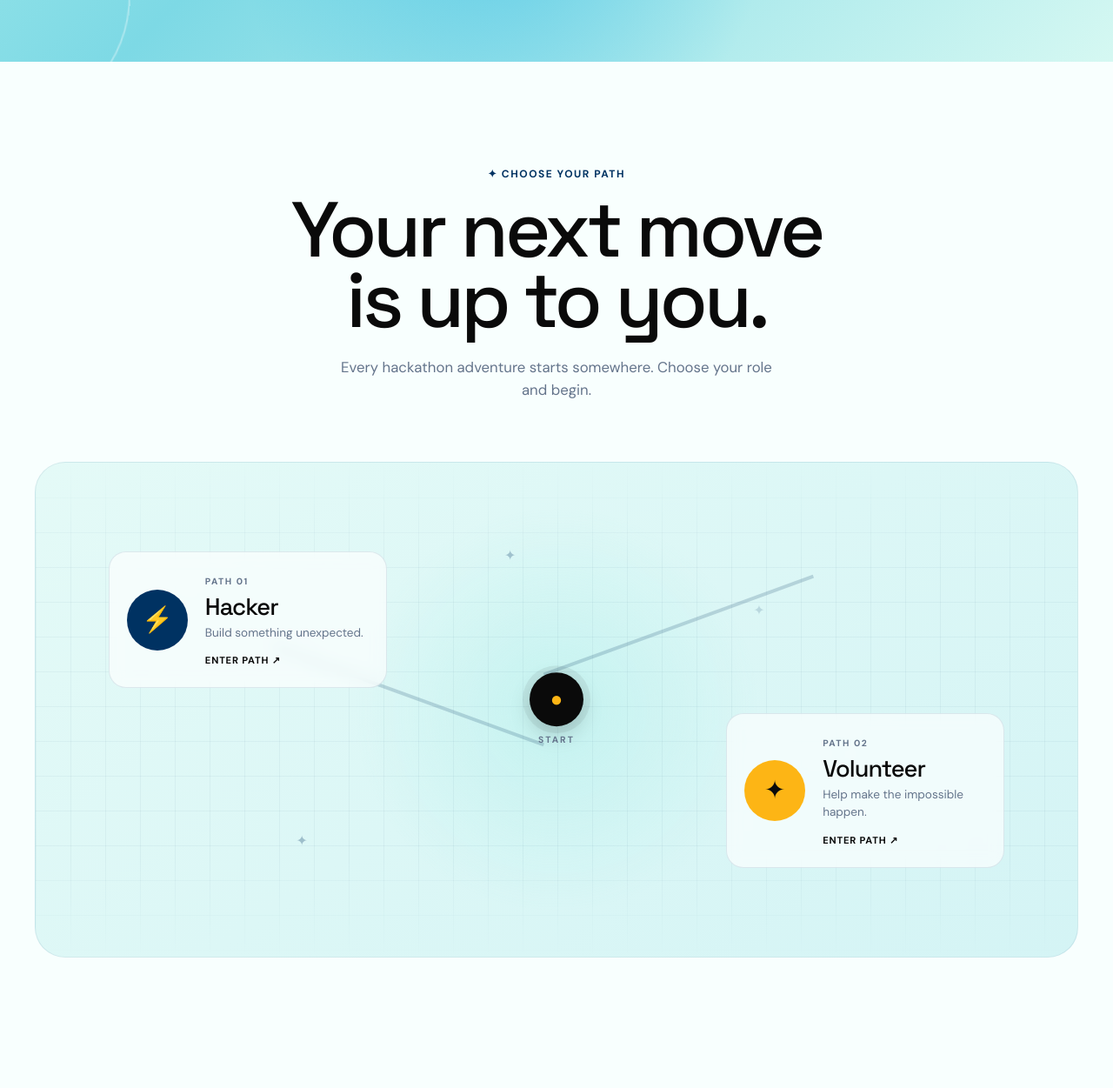
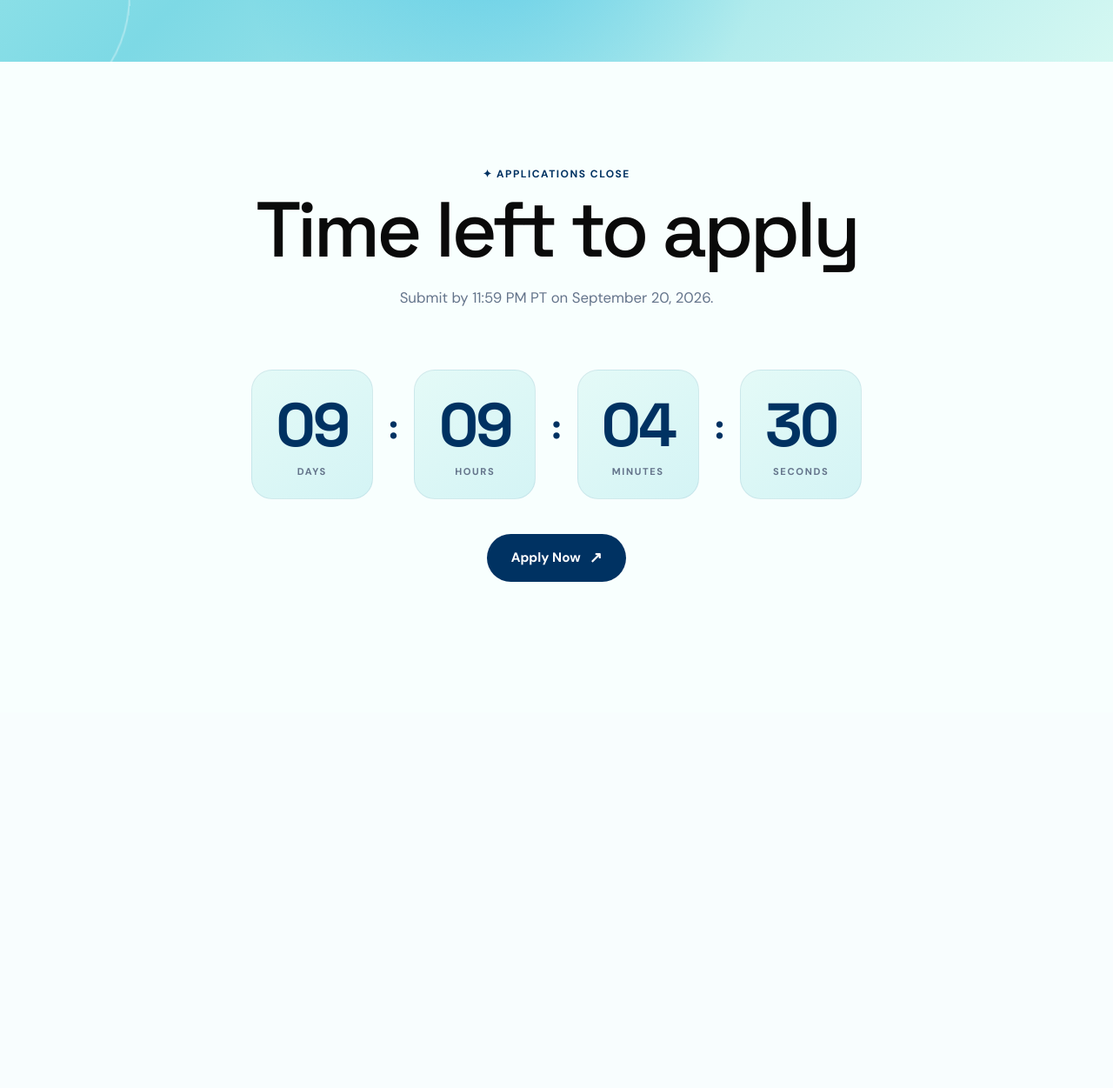
Before and after one commit to shivanikini24/calhacks-portal, a Flask app: page / in a window 1280 px wide. Shown: the part 730-1981 px from the top of the page at 87% size. After the commit the page ends 1399 px from the top, so only its background shows below. Run offline with Flask 3, Linux system fonts and the light colour scheme.

Commit message:
added countdown timer as second section of homepage'

```diff
--- a/app/static/style.css
+++ b/app/static/style.css
@@ -682,495 +682,142 @@ h6 {
 }
 
 /* =================================
-   VIDEO GAME PATH SECTION
+   APPLICATION COUNTDOWN
 ================================= */
 
-.game-section {
+.countdown-section {
     position: relative;
     background: #f8fffe;
     padding: 120px 30px 150px;
     overflow: hidden;
 }
 
-.game-container {
-    max-width: 1200px;
+.countdown-container {
+    max-width: 1100px;
     margin: 0 auto;
+    text-align: center;
 }
 
-.game-header {
-    text-align: center;
-    position: relative;
-    z-index: 5;
-}
-
-.game-header .section-eyebrow {
+.countdown-header .section-eyebrow {
     color: #003262;
 }
 
-.game-header h2 {
+.countdown-header h2 {
     font-size: clamp(3rem, 7vw, 6rem);
     line-height: 0.9;
     letter-spacing: -4px;
     margin: 15px 0 25px;
 }
 
-.game-header p {
+.countdown-header p {
     max-width: 500px;
     margin: 0 auto;
     color: #64748b;
     font-size: 1.05rem;
 }
 
+.countdown-clock {
+    display: flex;
+    align-items: center;
+    justify-content: center;
+    gap: 18px;
+    margin: 70px auto 40px;
+    flex-wrap: wrap;
+}
 
-/* =================================
-   GAME MAP
-================================= */
-
-.game-map {
-    position: relative;
-
-    height: 570px;
-
-    margin-top: 70px;
-
-    border-radius: 35px;
-
+.countdown-unit {
+    min-width: 140px;
+    padding: 28px 18px 22px;
+    border-radius: 24px;
     background:
-        radial-gradient(
-            circle at 50% 50%,
-            rgba(142, 232, 226, 0.3),
-            transparent 35%
-        ),
         linear-gradient(
             145deg,
             #e4faf7,
             #d4f4f5
         );
-
     border: 1px solid rgba(0, 50, 98, 0.08);
-
-    overflow: hidden;
 }
 
-
-/* subtle grid like a game map */
-
-.game-map::before {
-    content: "";
-
-    position: absolute;
-
-    inset: 0;
-
-    background-image:
-        linear-gradient(
-            rgba(0, 50, 98, 0.045) 1px,
-            transparent 1px
-        ),
-        linear-gradient(
-            90deg,
-            rgba(0, 50, 98, 0.045) 1px,
-            transparent 1px
-        );
-
-    background-size: 40px 40px;
-
-    mask-image: linear-gradient(
-        to bottom,
-        transparent,
-        black 20%,
-        black 80%,
-        transparent
-    );
+.countdown-value {
+    display: block;
+    font-family: "Space Grotesk", sans-serif;
+    font-size: clamp(2.6rem, 6vw, 4.4rem);
+    font-weight: 700;
+    line-height: 1;
+    letter-spacing: -3px;
+    color: #003262;
 }
 
-
-/* =================================
-   START POINT
-================================= */
-
-.start-point {
-    position: absolute;
-
-    left: 50%;
-    top: 50%;
-
-    transform: translate(-50%, -50%);
-
-    z-index: 5;
-
-    text-align: center;
-}
-
-.start-point span {
+.countdown-label {
     display: block;
-
-    margin-top: 8px;
-
-    font-size: 0.65rem;
+    margin-top: 10px;
+    font-size: 0.7rem;
     font-weight: 700;
-
-    letter-spacing: 2px;
-
+    letter-spacing: 1.6px;
+    text-transform: uppercase;
     color: #64748b;
 }
 
-.player {
-    width: 62px;
-    height: 62px;
-
-    display: flex;
-    align-items: center;
-    justify-content: center;
-
-    border-radius: 50%;
-
-    background: #0a0a0a;
-
-    color: #fdb515;
-
-    font-size: 1.5rem;
-
-    box-shadow:
-        0 0 0 8px rgba(10, 10, 10, 0.06),
-        0 10px 25px rgba(0, 0, 0, 0.15);
-
-    transition: all 0.5s ease;
+.countdown-separator {
+    font-family: "Space Grotesk", sans-serif;
+    font-size: 2.4rem;
+    font-weight: 700;
+    color: #003262;
+    margin-top: -18px;
 }
 
-
-/* =================================
-   BRANCHING ROADS
-================================= */
-
-.branch {
-    position: absolute;
-
-    left: 50%;
-    top: 50%;
-
-    width: 330px;
-    height: 90px;
-
-    border-top: 4px solid rgba(0, 50, 98, 0.18);
-
-    transform-origin: left center;
-
-    transition:
-        border-color 0.4s ease,
-        filter 0.4s ease;
+.countdown-closed {
+    margin: 0 0 28px;
+    font-family: "Space Grotesk", sans-serif;
+    font-size: 1.3rem;
+    color: #003262;
 }
 
-.branch-left {
-    transform: translateY(-50%) rotate(200deg);
+.countdown-apply {
+    display: inline-flex;
+    align-items: center;
+    gap: 10px;
+    background: #003262;
+    color: white;
+    border-radius: 40px;
+    padding: 14px 28px;
+    font-size: 0.95rem;
+    font-weight: 700;
+    text-decoration: none;
+    transition: all 0.25s ease;
 }
 
-.branch-right {
-    transform: translateY(-50%) rotate(-20deg);
+.countdown-apply:hover {
+    color: #0a0a0a;
+    background: #fdb515;
+    transform: translateY(-4px);
 }
 
-
-/* glowing inner road */
-
-.branch::after {
-    content: "";
-
-    position: absolute;
-
-    left: 0;
-    top: -2px;
-
-    width: 100%;
-    height: 4px;
-
-    background: transparent;
-
-    box-shadow: none;
-
-    transition: all 0.4s ease;
+.countdown-apply::after {
+    content: "↗";
+    font-size: 1.1rem;
 }
 
-
-/* =================================
-   PATH OPTIONS
-================================= */
-
-.path-option {
-    position: absolute;
-
-    display: flex;
-    align-items: center;
-    gap: 20px;
-
-    width: 320px;
-
-    padding: 20px;
-
-    text-decoration: none;
-
-    color: #0a0a0a;
-
-    border-radius: 20px;
-
-    background: rgba(255, 255, 255, 0.65);
-
-    border: 1px solid rgba(0, 50, 98, 0.1);
-
-    backdrop-filter: blur(8px);
-
-    transition:
-        transform 0.4s ease,
-        box-shadow 0.4s ease,
-        background 0.4s ease,
-        opacity 0.4s ease;
-
-    z-index: 6;
-}
-
-.path-option.hacker {
-    left: 7%;
-    top: 18%;
-}
-
-.path-option.volunteer {
-    right: 7%;
-    bottom: 18%;
-}
-
-
-/* destination circle */
-
-.destination {
-    flex-shrink: 0;
-
-    width: 70px;
-    height: 70px;
-
-    display: flex;
-    align-items: center;
-    justify-content: center;
-
-    border-radius: 50%;
-
-    font-size: 1.8rem;
-
-    transition:
-        transform 0.4s ease,
-        box-shadow 0.4s ease;
-}
-
-.hacker .destination {
-    background: #003262;
-    color: #fdb515;
-}
-
-.volunteer .destination {
-    background: #fdb515;
-    color: #0a0a0a;
-}
-
-
-/* path text */
-
-.path-number {
-    font-size: 0.65rem;
-
-    font-weight: 700;
-
-    letter-spacing: 1.5px;
-
-    color: #64748b;
-}
-
-.path-info h3 {
-    margin: 3px 0;
-
-    font-size: 1.7rem;
-
-    letter-spacing: -1px;
-}
-
-.path-info p {
-    margin: 0 0 8px;
-
-    font-size: 0.85rem;
-
-    color: #64748b;
-}
-
-.enter-path {
-    font-size: 0.7rem;
-
-    font-weight: 700;
-
-    letter-spacing: 0.8px;
-}
-
-
-/* =================================
-   HOVER GAME EFFECTS
-================================= */
-
-.path-option:hover {
-    transform: translateY(-10px) scale(1.03);
-
-    background: white;
-
-    box-shadow:
-        0 20px 45px rgba(0, 50, 98, 0.15);
-}
-
-.path-option:hover .destination {
-    transform: scale(1.15) rotate(8deg);
-
-    box-shadow:
-        0 0 0 10px rgba(255, 255, 255, 0.5),
-        0 10px 25px rgba(0, 50, 98, 0.15);
-}
-
-
-/* when either path is hovered, dim the other */
-
-.game-map:has(.hacker:hover) .volunteer {
-    opacity: 0.45;
-}
-
-.game-map:has(.volunteer:hover) .hacker {
-    opacity: 0.45;
-}
-
-
-/* light up road */
-
-.game-map:has(.hacker:hover) .branch-left {
-    border-color: #003262;
-
-    filter:
-        drop-shadow(0 0 7px rgba(0, 50, 98, 0.5));
-}
-
-.game-map:has(.volunteer:hover) .branch-right {
-    border-color: #fdb515;
-
-    filter:
-        drop-shadow(0 0 7px rgba(253, 181, 21, 0.6));
-}
-
-
-/* move player toward selected path */
-
-.game-map:has(.hacker:hover) .player {
-    transform: translate(-140px, -80px);
-
-    background: #003262;
-
-    box-shadow:
-        0 0 0 8px rgba(0, 50, 98, 0.12),
-        0 0 25px rgba(0, 50, 98, 0.5);
-}
-
-.game-map:has(.volunteer:hover) .player {
-    transform: translate(140px, 80px);
-
-    background: #fdb515;
-
-    color: #0a0a0a;
-
-    box-shadow:
-        0 0 0 8px rgba(253, 181, 21, 0.15),
-        0 0 25px rgba(253, 181, 21, 0.6);
-}
-
-
-/* =================================
-   MAP DECORATIONS
-================================= */
-
-.map-star {
-    position: absolute;
-
-    color: rgba(0, 50, 98, 0.3);
-
-    animation: mapStarFloat 4s ease-in-out infinite;
-}
-
-.star-a {
-    top: 18%;
-    left: 45%;
-}
-
-.star-b {
-    bottom: 20%;
-    left: 25%;
-
-    animation-delay: 1s;
-}
-
-.star-c {
-    top: 28%;
-    right: 30%;
-
-    animation-delay: 2s;
-}
-
-
-@keyframes mapStarFloat {
-
-    0%,
-    100% {
-        transform: translateY(0);
-        opacity: 0.4;
-    }
-
-    50% {
-        transform: translateY(-8px);
-        opacity: 1;
-    }
-}
-
-
-/* =================================
-   MOBILE
-================================= */
-
 @media (max-width: 800px) {
-
-    .game-section {
+    .countdown-section {
         padding: 90px 20px;
     }
 
-    .game-header h2 {
+    .countdown-header h2 {
         letter-spacing: -2px;
     }
 
-    .game-map {
-        height: 650px;
+    .countdown-clock {
         margin-top: 50px;
+        gap: 10px;
     }
 
-    .path-option {
-        width: calc(100% - 40px);
+    .countdown-unit {
+        min-width: calc(50% - 20px);
+        flex: 1 1 140px;
     }
 
-    .path-option.hacker {
-        left: 20px;
-        top: 10%;
-    }
-
-    .path-option.volunteer {
-        right: 20px;
-        bottom: 10%;
-    }
-
-    .branch {
-        width: 220px;
-    }
-
-    .game-map:has(.hacker:hover) .player {
-        transform: translate(-90px, -100px);
-    }
-
-    .game-map:has(.volunteer:hover) .player {
-        transform: translate(90px, 100px);
+    .countdown-separator {
+        display: none;
     }
 }
--- a/app/templates/index.html
+++ b/app/templates/index.html
@@ -80,133 +80,118 @@
 </section>
 
 
-<!-- Application options -->
+<section class="countdown-section">
 
-<section class="game-section">
+    <div class="countdown-container">
 
-    <div class="game-container">
-
-        <div class="game-header">
+        <div class="countdown-header">
 
             <div class="section-eyebrow">
-                ✦ Choose your path
+                ✦ Applications close
             </div>
 
             <h2>
-                Your next move<br>
-                is up to you.
+                Time left to apply
             </h2>
 
             <p>
-                Every hackathon adventure starts somewhere.
-                Choose your role and begin.
+                Submit by 11:59 PM PT on September 20, 2026.
             </p>
 
         </div>
 
+        <div
+            id="application-countdown"
+            class="countdown-clock"
+            data-deadline="2026-09-21T06:59:00.000Z"
+        >
 
-        <div class="game-map">
-
-            <!-- Decorative stars -->
-
-            <div class="map-star star-a">✦</div>
-            <div class="map-star star-b">✦</div>
-            <div class="map-star star-c">✦</div>
-
-
-            <!-- Starting point -->
-
-            <div class="start-point">
-
-                <div class="player">
-                    ●
-                </div>
-
-                <span>
-                    START
-                </span>
-
+            <div class="countdown-unit">
+                <span class="countdown-value" data-unit="days">00</span>
+                <span class="countdown-label">Days</span>
             </div>
 
+            <div class="countdown-separator">:</div>
 
-            <!-- Branching paths -->
+            <div class="countdown-unit">
+                <span class="countdown-value" data-unit="hours">00</span>
+                <span class="countdown-label">Hours</span>
+            </div>
 
-            <div class="branch branch-left"></div>
+            <div class="countdown-separator">:</div>
 
-            <div class="branch branch-right"></div>
+            <div class="countdown-unit">
+                <span class="countdown-value" data-unit="minutes">00</span>
+                <span class="countdown-label">Minutes</span>
+            </div>
 
+            <div class="countdown-separator">:</div>
 
-            <!-- Hacker destination -->
-
-            <a
-                href="{{ url_for('register') }}?role=hacker"
-                class="path-option hacker"
-            >
-
-                <div class="destination">
-                    ⚡
-                </div>
-
-                <div class="path-info">
-
-                    <span class="path-number">
-                        PATH 01
-                    </span>
-
-                    <h3>
-                        Hacker
-                    </h3>
-
-                    <p>
-                        Build something unexpected.
-                    </p>
-
-                    <span class="enter-path">
-                        ENTER PATH ↗
-                    </span>
-
-                </div>
-
-            </a>
-
-
-            <!-- Volunteer destination -->
-
-            <a
-                href="{{ url_for('register') }}?role=volunteer"
-                class="path-option volunteer"
-            >
-
-                <div class="destination">
-                    ✦
-                </div>
-
-                <div class="path-info">
-
-                    <span class="path-number">
-                        PATH 02
-                    </span>
-
-                    <h3>
-                        Volunteer
-                    </h3>
-
-                    <p>
-                        Help make the impossible happen.
-                    </p>
-
-                    <span class="enter-path">
-                        ENTER PATH ↗
-                    </span>
-
-                </div>
-
-            </a>
+            <div class="countdown-unit">
+                <span class="countdown-value" data-unit="seconds">00</span>
+                <span class="countdown-label">Seconds</span>
+            </div>
 
         </div>
+
+        <p class="countdown-closed" hidden>
+            Applications are now closed.
+        </p>
+
+        <a
+            href="{{ url_for('register') }}"
+            class="countdown-apply"
+        >
+            Apply Now
+        </a>
 
     </div>
 
 </section>
 
+<script>
+    (function () {
+        const root = document.getElementById("application-countdown");
+        if (!root) return;
+
+        const deadline = new Date(root.dataset.deadline).getTime();
+        const closedMessage = document.querySelector(".countdown-closed");
+        const applyButton = document.querySelector(".countdown-apply");
+        const values = {
+            days: root.querySelector('[data-unit="days"]'),
+            hours: root.querySelector('[data-unit="hours"]'),
+            minutes: root.querySelector('[data-unit="minutes"]'),
+            seconds: root.querySelector('[data-unit="seconds"]')
+        };
+
+        function pad(number) {
+            return String(number).padStart(2, "0");
+        }
+
+        function tick() {
+            const remaining = deadline - Date.now();
+
+            if (remaining <= 0) {
+                values.days.textContent = "00";
+                values.hours.textContent = "00";
+                values.minutes.textContent = "00";
+                values.seconds.textContent = "00";
+                root.setAttribute("aria-hidden", "true");
+                if (closedMessage) closedMessage.hidden = false;
+                if (applyButton) applyButton.hidden = true;
+                return;
+            }
+
+            const totalSeconds = Math.floor(remaining / 1000);
+            values.days.textContent = pad(Math.floor(totalSeconds / 86400));
+            values.hours.textContent = pad(Math.floor((totalSeconds % 86400) / 3600));
+            values.minutes.textContent = pad(Math.floor((totalSeconds % 3600) / 60));
+            values.seconds.textContent = pad(totalSeconds % 60);
+            window.setTimeout(tick, 1000);
+        }
+
+        tick();
+    })();
+</script>
+
 {% endblock %}
```
